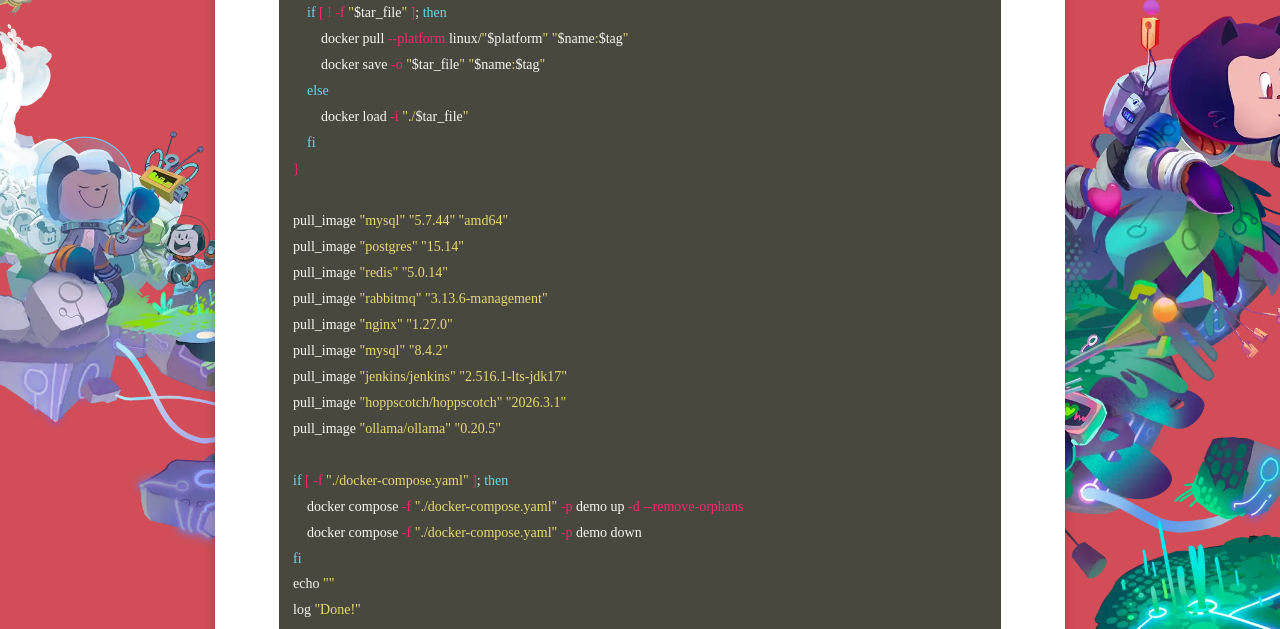
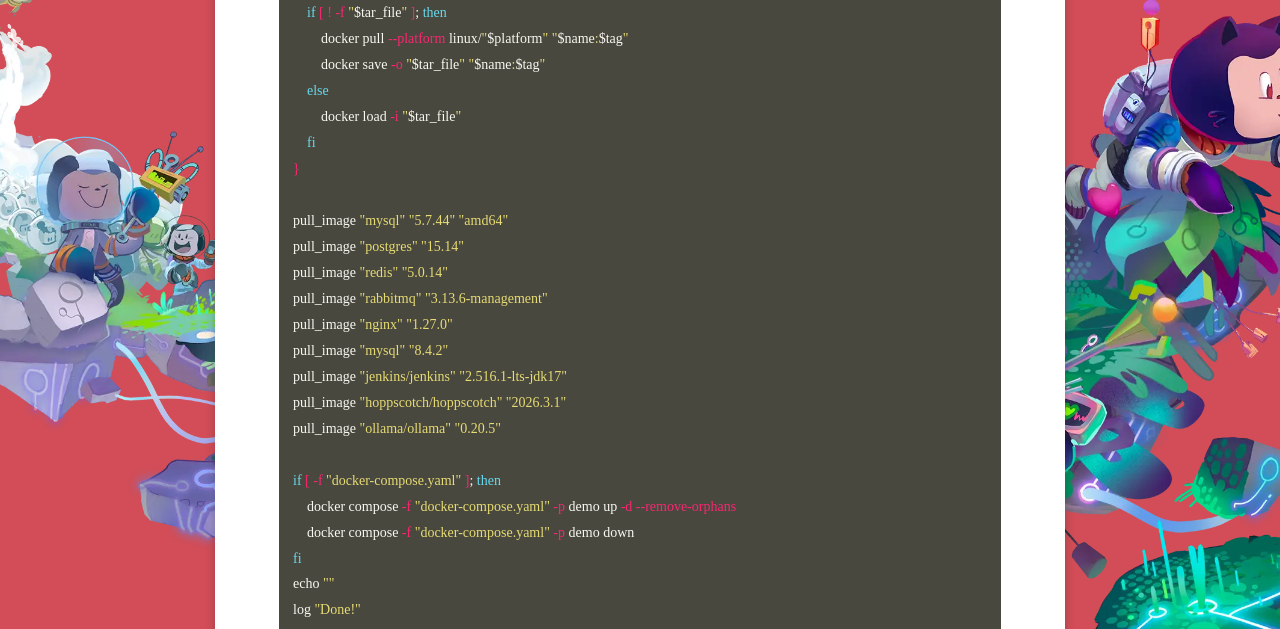
Before and after one commit to WebPavel/WebPavel.github.io, a Jekyll site: the page built from _posts/2026-04-07-Java-web-project-development-and-deployment.md, in a window 1280 px wide and 900 px high, scrolled down 3560 px. Shown: the part 151-780 px from the top of the window. Built offline with Jekyll 4.4.1, drawn with Linux system fonts in a browser that asks for light colours; some web fonts are replaced; comment, search, counter and statistics services are not loaded.

Commit message:
fix: use relative path

```diff
--- a/_posts/2026-04-07-Java-web-project-development-and-deployment.md
+++ b/_posts/2026-04-07-Java-web-project-development-and-deployment.md
@@ -118,7 +118,7 @@
         docker pull --platform linux/"$platform" "$name:$tag"
         docker save -o "$tar_file" "$name:$tag"
     else
-        docker load -i "./$tar_file"
+        docker load -i "$tar_file"
     fi
 }
 
@@ -132,9 +132,9 @@
 pull_image "hoppscotch/hoppscotch" "2026.3.1"
 pull_image "ollama/ollama" "0.20.5"
 
-if [ -f "./docker-compose.yaml" ]; then
-    docker compose -f "./docker-compose.yaml" -p demo up -d --remove-orphans
-    docker compose -f "./docker-compose.yaml" -p demo down
+if [ -f "docker-compose.yaml" ]; then
+    docker compose -f "docker-compose.yaml" -p demo up -d --remove-orphans
+    docker compose -f "docker-compose.yaml" -p demo down
 fi
 echo ""
 log "Done!"
```
